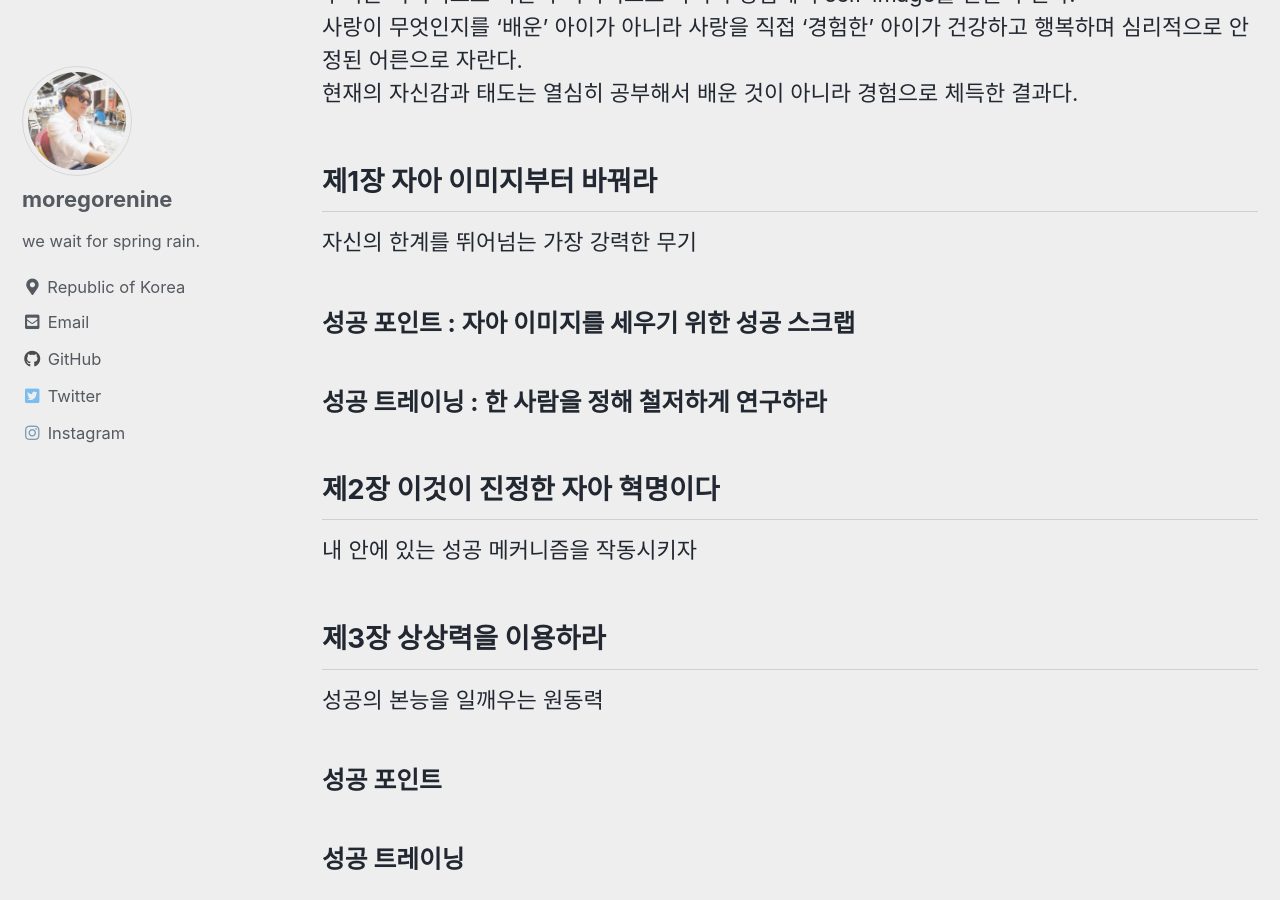
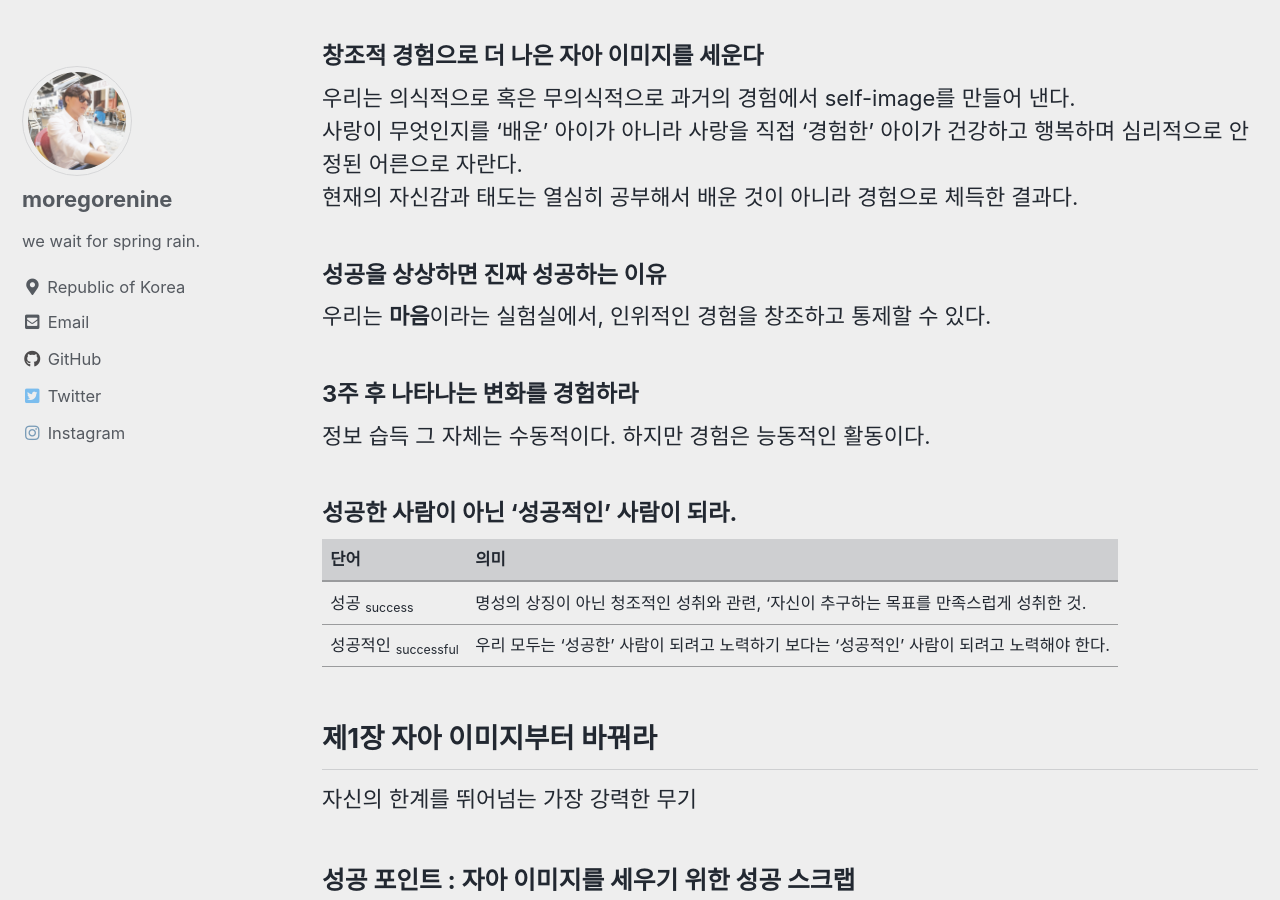
Before and after one commit to moregorenine/moregorenine.github.io, a Jekyll site: the page built from _posts/book/2024-06-22-psycho-cybernetics.md, in a window 1280 px wide and 900 px high, scrolled down 3728 px. Built offline with Jekyll 4.4.1, drawn with Linux system fonts in a browser that asks for light colours; cached includes are drawn as plain includes; comment, search, counter and statistics services are not loaded; some of the changed text lies outside the part shown.

Commit message:
update 맥스웰 몰츠

```diff
--- a/_posts/book/2024-06-22-psycho-cybernetics.md
+++ b/_posts/book/2024-06-22-psycho-cybernetics.md
@@ -49,6 +49,21 @@ self-image는 인간의 성격과 행동의 열쇠다. 그러므로 자아 이
 우리는 의식적으로 혹은 무의식적으로 과거의 경험에서 self-image를 만들어 낸다.
 사랑이 무엇인지를 '배운' 아이가 아니라 사랑을 직접 '경험한' 아이가 건강하고 행복하며 심리적으로 안정된 어른으로 자란다.
 현재의 자신감과 태도는 열심히 공부해서 배운 것이 아니라 경험으로 체득한 결과다.
+
+#### 성공을 상상하면 진짜 성공하는 이유
+
+우리는 **마음**이라는 실험실에서, 인위적인 경험을 창조하고 통제할 수 있다.
+
+#### 3주 후 나타나는 변화를 경험하라
+
+정보 습득 그 자체는 수동적이다. 하지만 경험은 능동적인 활동이다.
+
+#### 성공한 사람이 아닌 '성공적인' 사람이 되라.
+
+| 단어                           | 의미                                                                                       |
+| :----------------------------- | :----------------------------------------------------------------------------------------- |
+| 성공 <sub>success</sub>        | 명성의 상징이 아닌 청조적인 성취와 관련, '자신이 추구하는 목표를 만족스럽게 성취한 것.     |
+| 성공적인 <sub>successful</sub> | 우리 모두는 '성공한' 사람이 되려고 노력하기 보다는 '성공적인' 사람이 되려고 노력해야 한다. |
 
 ## 제1장 자아 이미지부터 바꿔라
 
```
